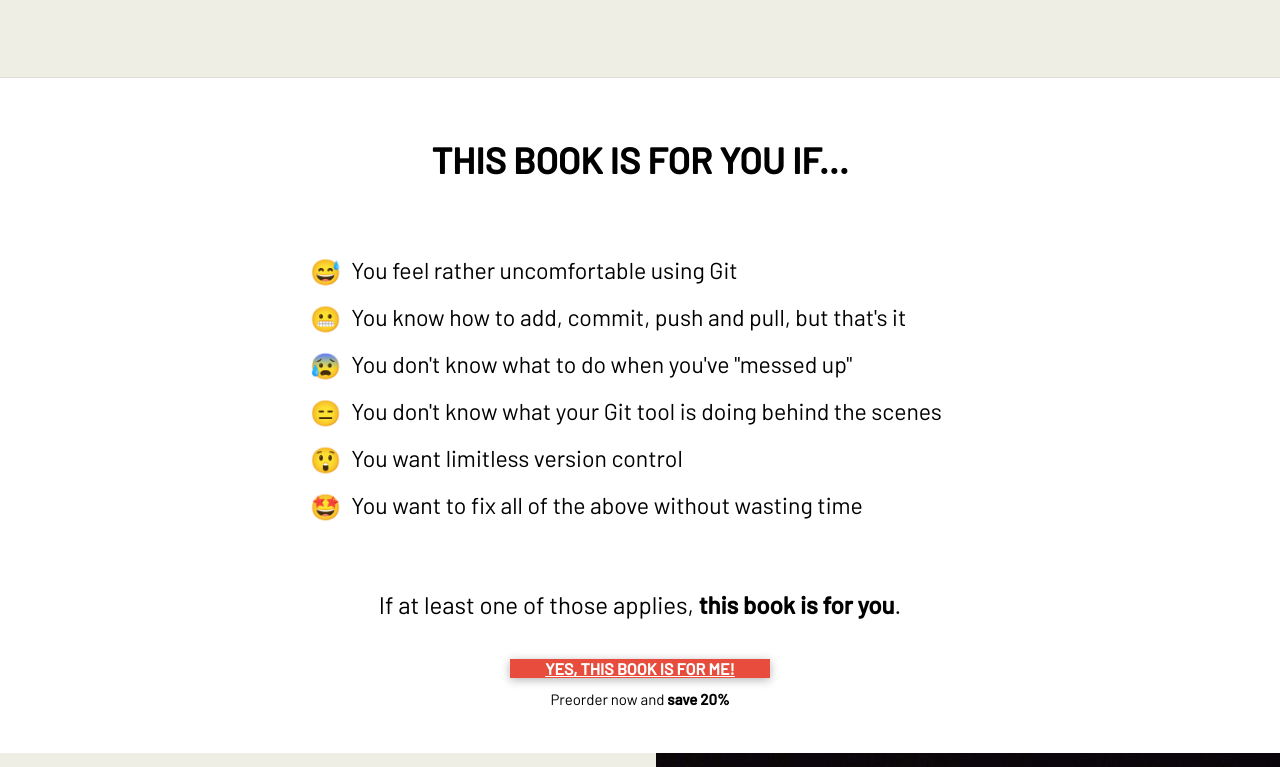
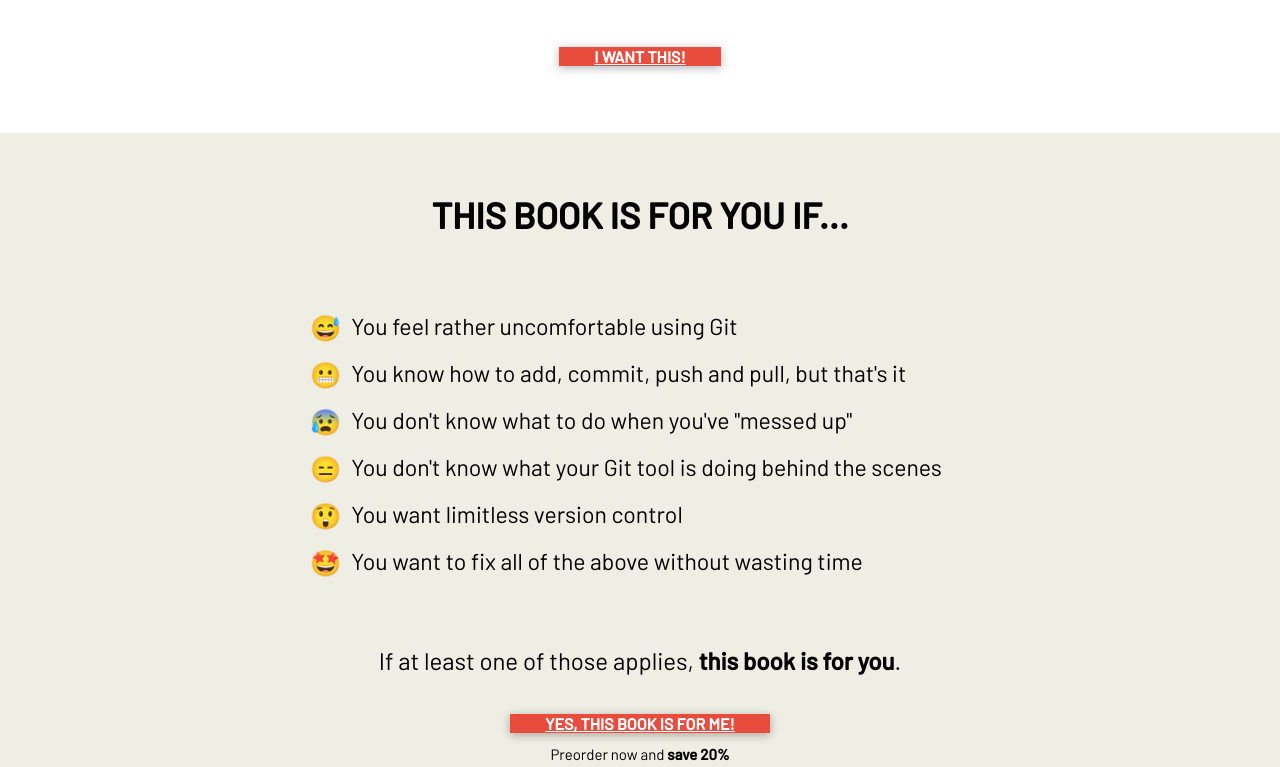
Before and after one commit to rebase-book/rebase-book.github.io, a website: page index.html in a window 1280 px wide. Shown: the part 2033-2800 px from the top of the page. Drawn offline with Linux system fonts and the light colour scheme.

Commit message:
Revert "chore: inverted colors"
This reverts commit 9b4edd7a95343db9f6b850f3296e1f49133caaf9.

```diff
--- a/index.html
+++ b/index.html
@@ -31,9 +31,9 @@
     <title>REBASE: A complete Guide on Rebasing in Git</title>
     <script src="https://gumroad.com/js/gumroad.js"></script>
   </head>
-  <body style="background: #eeeee4;">
-    <main role="main" style="padding-top: 64px;">
-      <section class="o-container">
+  <body>
+    <main role="main">
+      <section class="o-container o-distance-xl">
         <div class="o-grid">
           <div class="o-grid__column--1-1 o-grid__column--medium-1-2">
             <div class="o-distance-xl">
@@ -94,7 +94,7 @@
         <script src="https://gumroad.com/js/gumroad.js"></script>
         <a class="o-center gumroad-button o-distance-m gumroad" id="gumroad" href="https://gum.co/rebase-book?wanted=true" target="_blank">I want this !</a>
       </section> -->
-      <section class="o-distance-xl" style="background-color: #fff; border-top: 1px solid #dedede; border-bottom: 1px solid #dedede;">
+      <section class="o-distance-xl" style="background-color: #eeeee4;">
         <section class="o-container-large c-box">
           <div class="o-heading o-center">
             <!-- <h2 class="o-heading__subtitle">What's inside</h2> -->
@@ -161,10 +161,10 @@
           </div>
         </div>
       </section>
-      <!-- <section class="o-center">
+      <section class="o-center">
         <a class="o-center gumroad-button o-distance-m gumroad" id="gumroad" href="https://gum.co/rebase-book?wanted=true" target="_blank">I want this!</a>
-      </section> -->
-      <section class="o-distance-l" style="background-color: #fff; border-top: 1px solid #dedede; ">
+      </section>
+      <section class="o-distance-xl" style="background-color: #eeeee4;">
         <div class="o-container-medium c-box">
           <div class="o-distance-l">
             <div class="o-center o-heading">
```
